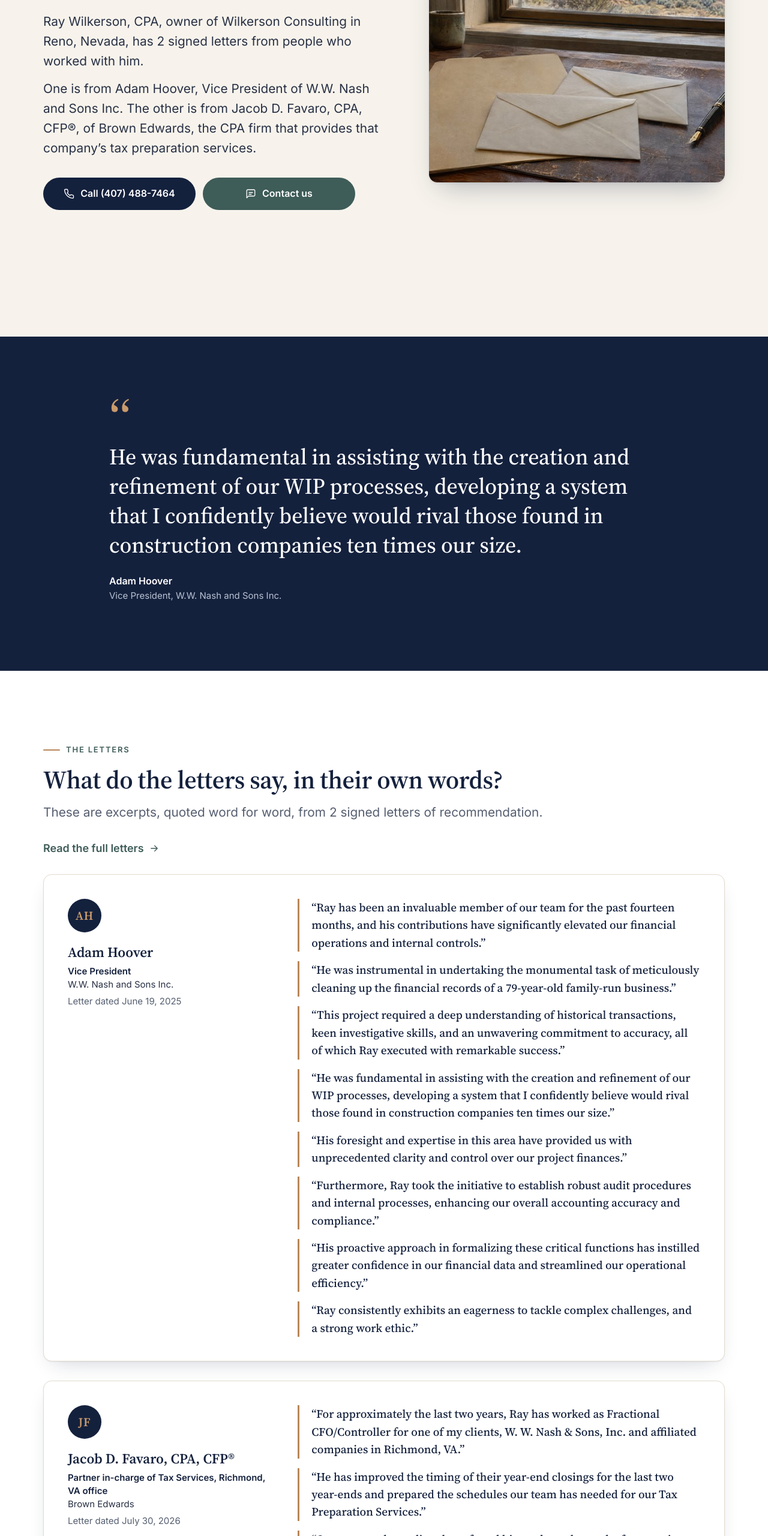
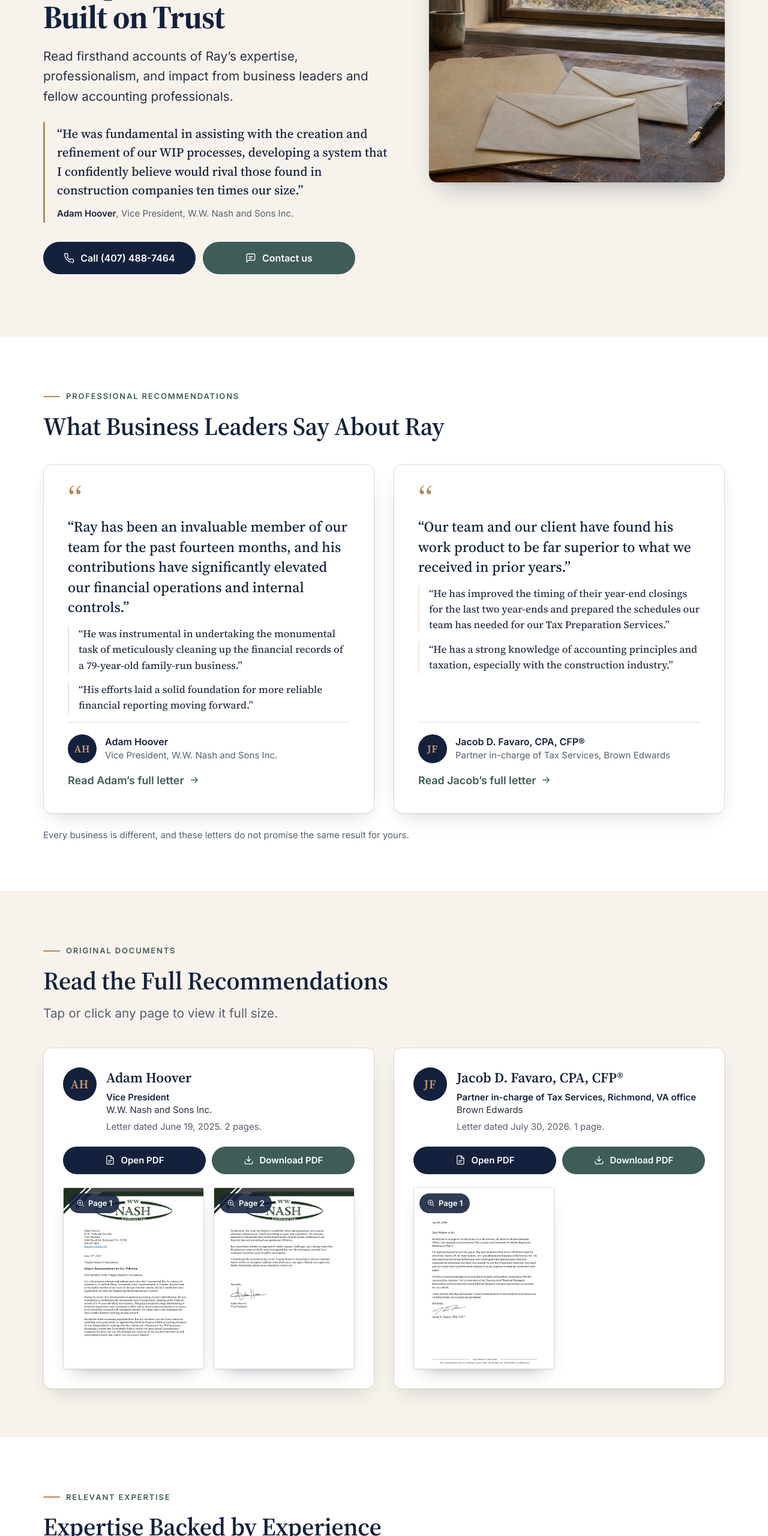
Before and after one commit to FukesTru/Wilkerson-Consulting, a plain HTML site: page public/testimonials/index.html in a window 1280 px wide. Shown: the part 240-2800 px from the top of the page at 60% size. Drawn offline with Linux system fonts and the light colour scheme; a script that the page names is missing.

Commit message:
Revision 6: rework Testimonials into a shorter page
Only /testimonials/ (and testimonials-scoped CSS) changed; every other page,
including the homepage, is byte-identical.

- Hero: "A Reputation Built on Trust", the owner's lede, and Adam Hoover's
  WIP sentence as the featured quote; the extra paragraph and the navy
  pull-quote band are gone.
- What Business Leaders Say About Ray: 2 balanced cards with 3 verbatim
  excerpts each (first one larger), name and title beneath, and links to
  #full-hoover and #full-favaro. Note under the cards.
- Read the Full Recommendations: same cards and lightbox; new eyebrow and
  intro; the cards are now the anchor targets and land below the header;
  page tags moved to the top-left.
- Expertise Backed by Experience: Construction Accounting and Fractional
  CFO & Controller Work cards; the forensic card is gone.
- Contact: heading "See Whether Ray Can Help Your Business" and a taller
  form frame on this page only. Section padding tightened.
- VERIFY.md updated.

Co-Authored-By: Claude Opus 5.5 <noreply@anthropic.com>
Claude-Session: https://claude.ai/code/session_01CcdFRyZoy22hrmxcf1Buxd

```diff
--- a/public/assets/site.css
+++ b/public/assets/site.css
@@ -494,6 +494,40 @@ html.intro-skip .intro { animation: intro-out .25s ease forwards !important; }
   .testimonial__head { flex-direction: column; position: sticky; top: calc(var(--header-h) + 24px); align-self: start; }
 }
 
+/* Testimonials page (revision 6). Everything here is scoped to classes only that page uses. */
+.section--compact { padding: 56px 0; }
+@media (min-width: 960px) { .section--compact { padding: 80px 0; } }
+/* Featured quote in the hero, under the lede */
+.hero-quote { margin: 0; padding: 4px 0 4px 20px; border-left: 3px solid var(--bronze); }
+.hero-quote blockquote { margin: 0; }
+.hero-quote p { margin: 0; font-family: var(--font-head); font-weight: 500; font-size: clamp(1.125rem, 1.05rem + .35vw, 1.3125rem); line-height: 1.5; color: var(--navy); }
+.hero-quote figcaption { margin-top: 12px; font-size: var(--fs-small); line-height: 1.5; color: var(--muted); }
+.hero-quote figcaption strong { color: var(--navy); }
+@media (min-width: 960px) { .hero-rest > .hero-quote { grid-area: more; margin-top: 26px; } }
+/* What Business Leaders Say: 2 balanced cards, the first excerpt larger */
+.rec-cards { display: grid; gap: var(--gap); }
+@media (min-width: 768px) { .rec-cards { grid-template-columns: repeat(2, minmax(0, 1fr)); } }
+.rec-card { display: flex; flex-direction: column; gap: 14px; height: 100%; background: var(--white); border: var(--border); border-radius: var(--radius); box-shadow: var(--shadow); padding: var(--card-pad); }
+@media (min-width: 960px) { .rec-card { padding: 40px; } }
+.rec-card .quote-mark { margin-bottom: 4px; }
+.rec-card blockquote { margin: 0; }
+.rec-card__lead p { margin: 0; font-family: var(--font-head); font-weight: 500; font-size: clamp(1.25rem, 1.12rem + .6vw, 1.5rem); line-height: 1.4; color: var(--navy); }
+.rec-card__more p { margin: 0; padding-left: 16px; border-left: 2px solid var(--bronze-soft); font-family: var(--font-head); font-size: 1.0625rem; line-height: 1.55; color: var(--text); }
+.rec-card__by { margin-top: auto; display: flex; align-items: center; gap: 14px; padding-top: 20px; border-top: var(--border); }
+.rec-card__by .initials { width: 48px; height: 48px; font-size: 1.0625rem; }
+.rec-card__by p { margin: 0; font-size: var(--fs-small); line-height: 1.45; color: var(--muted); }
+.rec-card__by strong { display: block; font-size: 1rem; color: var(--navy); }
+/* Links to #full-hoover and #full-favaro land with the whole card below the sticky header */
+.letter-sheet-card { scroll-margin-top: calc(var(--header-h) + 20px); }
+/* The Fractional CFO card links to /about/#return-heading; land with its eyebrow in view */
+#return-heading { scroll-margin-top: calc(var(--header-h) + 64px); }
+/* Extra room for the form with its 2 consent boxes (Testimonials contact section only) */
+.contact-section--roomy .form-wrap iframe { min-height: 880px; }
+@media (min-width: 768px) and (max-width: 1023px) { .contact-section--roomy .form-wrap iframe { min-height: 820px; } }
+@media (max-width: 767px) { .contact-section--roomy .form-wrap iframe { min-height: 900px; } }
+@media (max-width: 479px) { .contact-section--roomy .form-wrap iframe { min-height: 1000px; } }
+@media (max-width: 359px) { .contact-section--roomy .form-wrap iframe { min-height: 1060px; } }
+
 /* Testimonials: the original letters, shown in full */
 .letters-jump { margin: -12px 0 28px; }
 .full-letters { display: grid; gap: var(--gap); }
@@ -515,7 +549,7 @@ html.intro-skip .intro { animation: intro-out .25s ease forwards !important; }
 }
 .letter-page:hover img { transform: translateY(-3px); box-shadow: 0 2px 4px rgba(20, 33, 61, .08), 0 22px 40px -20px rgba(20, 33, 61, .5); }
 .letter-page__label {
-  position: absolute; left: 10px; bottom: 10px; display: inline-flex; align-items: center; gap: 6px;
+  position: absolute; left: 10px; top: 10px; display: inline-flex; align-items: center; gap: 6px;
   padding: 6px 12px; border-radius: 999px; background: rgba(20, 33, 61, .88); color: var(--white); font-size: .8125rem; font-weight: 600;
 }
 .letter-page__label svg { width: 14px; height: 14px; }
--- a/public/testimonials/index.html
+++ b/public/testimonials/index.html
@@ -122,8 +122,8 @@
   <div class="container hero-layout">
     <div class="hero-main">
       <p class="eyebrow">Testimonials</p>
-      <h1 id="page-title">In their words</h1>
-      <p class="answer hero-lede">Ray Wilkerson, CPA, owner of Wilkerson Consulting in Reno, Nevada, has 2 signed letters from people who worked with him.</p>
+      <h1 id="page-title">A Reputation Built on Trust</h1>
+      <p class="answer hero-lede">Read firsthand accounts of Ray&rsquo;s expertise, professionalism, and impact from business leaders and fellow accounting professionals.</p>
       <div class="hero-media">
         <img src="/images/recommendations-letters-1200.jpg" srcset="/images/recommendations-letters-800.jpg 800w, /images/recommendations-letters-1200.jpg 1200w, /images/recommendations-letters.jpg 1920w" sizes="(min-width: 960px) 44vw, 100vw" width="1920" height="1086" alt="Illustrative photo: 2 closed cream envelopes, a plain folder and a fountain pen on a worn leather desk pad, with a high desert city beyond the window" fetchpriority="high" decoding="async">
       </div>
@@ -133,89 +133,64 @@
       </div>
     </div>
     <div class="hero-rest">
-      <p class="answer-more">One is from Adam Hoover, Vice President of W.W. Nash and Sons Inc. The other is from Jacob D. Favaro, CPA, CFP&reg;, of Brown Edwards, the CPA firm that provides that company&rsquo;s tax preparation services.</p>
+      <figure class="hero-quote">
+        <blockquote><p>&ldquo;He was fundamental in assisting with the creation and refinement of our WIP processes, developing a system that I confidently believe would rival those found in construction companies ten times our size.&rdquo;</p></blockquote>
+        <figcaption><strong>Adam Hoover</strong>, Vice President, W.W. Nash and Sons Inc.</figcaption>
+      </figure>
+
 
     </div>
   </div>
 </section>
 
-<section class="section section--navy" aria-labelledby="featured-heading">
-  <div class="container featured-quote reveal">
-    <h2 id="featured-heading" class="sr-only">A featured testimonial</h2>
-    <span class="quote-mark" aria-hidden="true">&ldquo;</span>
-    <figure class="pull-quote">
-      <blockquote><p>He was fundamental in assisting with the creation and refinement of our WIP processes, developing a system that I confidently believe would rival those found in construction companies ten times our size.</p></blockquote>
-      <figcaption><strong>Adam Hoover</strong>Vice President, W.W. Nash and Sons Inc.</figcaption>
-    </figure>
+<section class="section section--compact" aria-labelledby="leaders-heading">
+  <div class="container">
+    <div class="section-head reveal">
+  <p class="eyebrow">Professional recommendations</p>
+  <h2 id="leaders-heading">What Business Leaders Say About Ray</h2>
+
+</div>
+    <div class="rec-cards reveal-group">
+      <article class="rec-card">
+        <span class="quote-mark" aria-hidden="true">&ldquo;</span>
+        <blockquote class="rec-card__lead"><p>&ldquo;Ray has been an invaluable member of our team for the past fourteen months, and his contributions have significantly elevated our financial operations and internal controls.&rdquo;</p></blockquote>
+        <blockquote class="rec-card__more"><p>&ldquo;He was instrumental in undertaking the monumental task of meticulously cleaning up the financial records of a 79-year-old family-run business.&rdquo;</p></blockquote>
+        <blockquote class="rec-card__more"><p>&ldquo;His efforts laid a solid foundation for more reliable financial reporting moving forward.&rdquo;</p></blockquote>
+        <div class="rec-card__by">
+          <span class="initials" aria-hidden="true">AH</span>
+          <p><strong>Adam Hoover</strong>Vice President, W.W. Nash and Sons Inc.</p>
+        </div>
+        <a class="text-link rec-card__link" href="#full-hoover">Read Adam&rsquo;s full letter<svg viewBox="0 0 24 24" fill="none" stroke="currentColor" stroke-width="1.75" stroke-linecap="round" stroke-linejoin="round" aria-hidden="true" focusable="false"><path d="M5 12h14M13 6l6 6-6 6"/></svg></a>
+      </article>
+      <article class="rec-card">
+        <span class="quote-mark" aria-hidden="true">&ldquo;</span>
+        <blockquote class="rec-card__lead"><p>&ldquo;Our team and our client have found his work product to be far superior to what we received in prior years.&rdquo;</p></blockquote>
+        <blockquote class="rec-card__more"><p>&ldquo;He has improved the timing of their year-end closings for the last two year-ends and prepared the schedules our team has needed for our Tax Preparation Services.&rdquo;</p></blockquote>
+        <blockquote class="rec-card__more"><p>&ldquo;He has a strong knowledge of accounting principles and taxation, especially with the construction industry.&rdquo;</p></blockquote>
+        <div class="rec-card__by">
+          <span class="initials" aria-hidden="true">JF</span>
+          <p><strong>Jacob D. Favaro, CPA, CFP&reg;</strong>Partner in-charge of Tax Services, Brown Edwards</p>
+        </div>
+        <a class="text-link rec-card__link" href="#full-favaro">Read Jacob&rsquo;s full letter<svg viewBox="0 0 24 24" fill="none" stroke="currentColor" stroke-width="1.75" stroke-linecap="round" stroke-linejoin="round" aria-hidden="true" focusable="false"><path d="M5 12h14M13 6l6 6-6 6"/></svg></a>
+      </article>
+    </div>
+    <p class="quote-note">Every business is different, and these letters do not promise the same result for yours.</p>
   </div>
 </section>
 
-<section class="section" aria-labelledby="letters-heading">
+<section class="section section--cream section--compact full-letters-section" id="full-letters" aria-labelledby="full-letters-heading">
   <div class="container">
     <div class="section-head reveal">
-  <p class="eyebrow">The letters</p>
-  <h2 id="letters-heading">What do the letters say, in their own words?</h2>
-  <p>These are excerpts, quoted word for word, from 2 signed letters of recommendation.</p>
-</div>
-    <p class="letters-jump reveal"><a class="text-link" href="#full-letters">Read the full letters<svg viewBox="0 0 24 24" fill="none" stroke="currentColor" stroke-width="1.75" stroke-linecap="round" stroke-linejoin="round" aria-hidden="true" focusable="false"><path d="M5 12h14M13 6l6 6-6 6"/></svg></a></p>
-    <div class="testimonial-list">
-    <article class="testimonial reveal" aria-labelledby="letter-hoover">
-      <div class="testimonial__head">
-        <span class="initials" aria-hidden="true">AH</span>
-        <div>
-          <h3 id="letter-hoover">Adam Hoover</h3>
-          <p class="testimonial__role">Vice President</p>
-          <p class="testimonial__company">W.W. Nash and Sons Inc.</p>
-          <p class="testimonial__date">Letter dated June 19, 2025</p>
-        </div>
-      </div>
-      <div class="testimonial__quotes">
-        <blockquote><p>&ldquo;Ray has been an invaluable member of our team for the past fourteen months, and his contributions have significantly elevated our financial operations and internal controls.&rdquo;</p></blockquote>
-        <blockquote><p>&ldquo;He was instrumental in undertaking the monumental task of meticulously cleaning up the financial records of a 79-year-old family-run business.&rdquo;</p></blockquote>
-        <blockquote><p>&ldquo;This project required a deep understanding of historical transactions, keen investigative skills, and an unwavering commitment to accuracy, all of which Ray executed with remarkable success.&rdquo;</p></blockquote>
-        <blockquote><p>&ldquo;He was fundamental in assisting with the creation and refinement of our WIP processes, developing a system that I confidently believe would rival those found in construction companies ten times our size.&rdquo;</p></blockquote>
-        <blockquote><p>&ldquo;His foresight and expertise in this area have provided us with unprecedented clarity and control over our project finances.&rdquo;</p></blockquote>
-        <blockquote><p>&ldquo;Furthermore, Ray took the initiative to establish robust audit procedures and internal processes, enhancing our overall accounting accuracy and compliance.&rdquo;</p></blockquote>
-        <blockquote><p>&ldquo;His proactive approach in formalizing these critical functions has instilled greater confidence in our financial data and streamlined our operational efficiency.&rdquo;</p></blockquote>
-        <blockquote><p>&ldquo;Ray consistently exhibits an eagerness to tackle complex challenges, and a strong work ethic.&rdquo;</p></blockquote>
-      </div>
-    </article>
-    <article class="testimonial reveal" aria-labelledby="letter-favaro">
-      <div class="testimonial__head">
-        <span class="initials" aria-hidden="true">JF</span>
-        <div>
-          <h3 id="letter-favaro">Jacob D. Favaro, CPA, CFP&reg;</h3>
-          <p class="testimonial__role">Partner in-charge of Tax Services, Richmond, VA office</p>
-          <p class="testimonial__company">Brown Edwards</p>
-          <p class="testimonial__date">Letter dated July 30, 2026</p>
-        </div>
-      </div>
-      <div class="testimonial__quotes">
-        <blockquote><p>&ldquo;For approximately the last two years, Ray has worked as Fractional CFO/Controller for one of my clients, W. W. Nash &amp; Sons, Inc. and affiliated companies in Richmond, VA.&rdquo;</p></blockquote>
-        <blockquote><p>&ldquo;He has improved the timing of their year-end closings for the last two year-ends and prepared the schedules our team has needed for our Tax Preparation Services.&rdquo;</p></blockquote>
-        <blockquote><p>&ldquo;Our team and our client have found his work product to be far superior to what we received in prior years.&rdquo;</p></blockquote>
-        <blockquote><p>&ldquo;He has a strong knowledge of accounting principles and taxation, especially with the construction industry.&rdquo;</p></blockquote>
-        <blockquote><p>&ldquo;He is a member of the Construction Financial Managers Association and has attended several Brown Edwards webinar classes that we provide for our clients.&rdquo;</p></blockquote>
-      </div>
-    </article>
-    </div>
-    <p class="quote-note">Excerpts from signed letters of recommendation. Every business is different, and these letters do not promise the same result for yours.</p>
-  </div>
-</section>
-
-<section class="section section--cream full-letters-section" id="full-letters" aria-labelledby="full-letters-heading">
-  <div class="container">
-    <div class="section-head reveal">
-  <p class="eyebrow">The original letters</p>
-  <h2 id="full-letters-heading">Read the full letters</h2>
-  <p>Both signed letters, shown in full. Tap or click a page to see it full size.</p>
+  <p class="eyebrow">Original documents</p>
+  <h2 id="full-letters-heading">Read the Full Recommendations</h2>
+  <p>Tap or click any page to view it full size.</p>
 </div>
     <div class="full-letters">
-      <article class="letter-sheet-card reveal" aria-labelledby="full-hoover">
+      <article class="letter-sheet-card reveal" id="full-hoover" aria-labelledby="full-hoover-name">
         <div class="testimonial__head">
           <span class="initials" aria-hidden="true">AH</span>
           <div>
-            <h3 id="full-hoover">Adam Hoover</h3>
+            <h3 id="full-hoover-name">Adam Hoover</h3>
             <p class="testimonial__role">Vice President</p>
             <p class="testimonial__company">W.W. Nash and Sons Inc.</p>
             <p class="testimonial__date">Letter dated June 19, 2025. 2 pages.</p>
@@ -246,11 +221,11 @@
           </li>
         </ul>
       </article>
-      <article class="letter-sheet-card reveal" aria-labelledby="full-favaro">
+      <article class="letter-sheet-card reveal" id="full-favaro" aria-labelledby="full-favaro-name">
         <div class="testimonial__head">
           <span class="initials" aria-hidden="true">JF</span>
           <div>
-            <h3 id="full-favaro">Jacob D. Favaro, CPA, CFP&reg;</h3>
+            <h3 id="full-favaro-name">Jacob D. Favaro, CPA, CFP&reg;</h3>
             <p class="testimonial__role">Partner in-charge of Tax Services, Richmond, VA office</p>
             <p class="testimonial__company">Brown Edwards</p>
             <p class="testimonial__date">Letter dated July 30, 2026. 1 page.</p>
@@ -276,24 +251,24 @@
   </div>
 </section>
 
-<section class="section" aria-labelledby="themes-heading">
+<section class="section section--compact" aria-labelledby="expertise-heading">
   <div class="container">
     <div class="section-head reveal">
-  <p class="eyebrow">What the work covered</p>
-  <h2 id="themes-heading">Which Wilkerson Consulting services does this work match?</h2>
-  <p>The letters describe work Ray now offers to businesses in Reno, Carson City, Truckee and Lake Tahoe.</p>
+  <p class="eyebrow">Relevant expertise</p>
+  <h2 id="expertise-heading">Expertise Backed by Experience</h2>
+
 </div>
-    <div class="grid grid--2 reveal-group">
-      <a class="card" href="/services/construction-accounting/"><p class="card-label">WIP processes and year-end schedules</p><h3>Construction Accounting (WIP &amp; Percentage of Completion)</h3><p>Creating and refining a WIP process, getting year-end closings done sooner and preparing schedules for the outside CPA firm.</p><div class="card-foot"><span class="text-link">Read about construction accounting<svg viewBox="0 0 24 24" fill="none" stroke="currentColor" stroke-width="1.75" stroke-linecap="round" stroke-linejoin="round" aria-hidden="true" focusable="false"><path d="M5 12h14M13 6l6 6-6 6"/></svg></span></div></a>
-      <a class="card" href="/services/forensic-accounting/"><p class="card-label">Historical records and investigation</p><h3>Forensic Accounting for Fraud or Profit/Loss Analysis</h3><p>Cleaning up the records of a 79-year-old family business, which took a deep understanding of historical transactions and investigative work.</p><div class="card-foot"><span class="text-link">Read about forensic accounting<svg viewBox="0 0 24 24" fill="none" stroke="currentColor" stroke-width="1.75" stroke-linecap="round" stroke-linejoin="round" aria-hidden="true" focusable="false"><path d="M5 12h14M13 6l6 6-6 6"/></svg></span></div></a>
+    <div class="grid grid--2 grid--rows-equal reveal-group">
+      <a class="card" href="/services/construction-accounting/"><p class="card-label">Service</p><h3>Construction Accounting (WIP &amp; Percentage of Completion)</h3><p>Monthly WIP schedules, job costing and year-end schedules your outside CPA can use.</p><div class="card-foot"><span class="text-link">Read about construction accounting<svg viewBox="0 0 24 24" fill="none" stroke="currentColor" stroke-width="1.75" stroke-linecap="round" stroke-linejoin="round" aria-hidden="true" focusable="false"><path d="M5 12h14M13 6l6 6-6 6"/></svg></span></div></a>
+      <a class="card" href="/about/#return-heading"><p class="card-label">Experience</p><h3>Fractional CFO &amp; Controller Work</h3><p>Senior finance support for established companies that don&rsquo;t need a full-time CFO.</p><div class="card-foot"><span class="text-link">Read about Ray&rsquo;s CFO and controller work<svg viewBox="0 0 24 24" fill="none" stroke="currentColor" stroke-width="1.75" stroke-linecap="round" stroke-linejoin="round" aria-hidden="true" focusable="false"><path d="M5 12h14M13 6l6 6-6 6"/></svg></span></div></a>
     </div>
   </div>
 </section>
-<section class="section section--navy contact-section" id="contact" aria-labelledby="contact-heading">
+<section class="section section--navy contact-section contact-section--roomy" id="contact" aria-labelledby="contact-heading">
   <div class="container contact-grid">
     <div class="reveal">
       <p class="eyebrow">Contact Ray</p>
-      <h2 id="contact-heading">See whether Ray can help your business</h2>
+      <h2 id="contact-heading">See Whether Ray Can Help Your Business</h2>
       <p class="lead">Send a few lines about your business and what you need. Ray will get back to you. Or call or text.</p>
       <ul class="contact-methods">
         <li><a href="tel:+14074887464"><span class="ic"><svg viewBox="0 0 24 24" fill="none" stroke="currentColor" stroke-width="1.75" stroke-linecap="round" stroke-linejoin="round" aria-hidden="true" focusable="false"><path d="M22 16.92v3a2 2 0 0 1-2.18 2 19.79 19.79 0 0 1-8.63-3.07 19.5 19.5 0 0 1-6-6 19.79 19.79 0 0 1-3.07-8.67A2 2 0 0 1 4.11 2h3a2 2 0 0 1 2 1.72c.13.96.36 1.9.7 2.81a2 2 0 0 1-.45 2.11L8.09 9.91a16 16 0 0 0 6 6l1.27-1.27a2 2 0 0 1 2.11-.45c.91.34 1.85.57 2.81.7A2 2 0 0 1 22 16.92z"/></svg></span><span class="val"><small>Call</small>(407) 488-7464</span></a></li>
```
Also changed, not shown: 1 other file.
